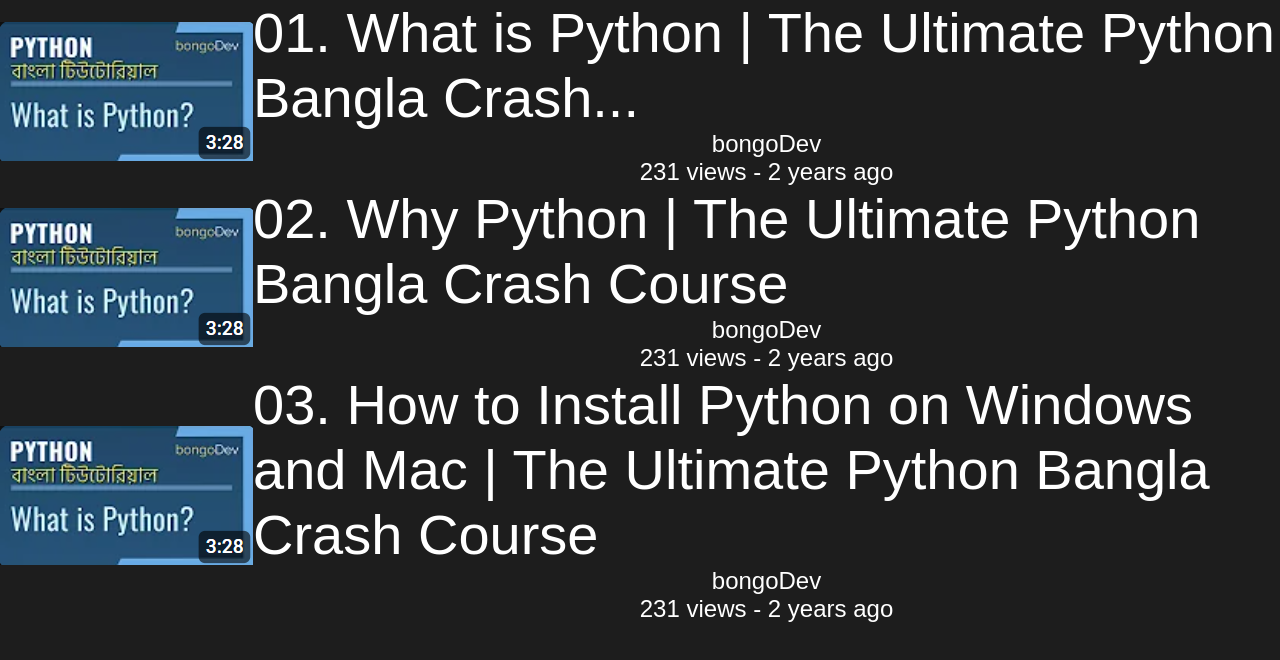
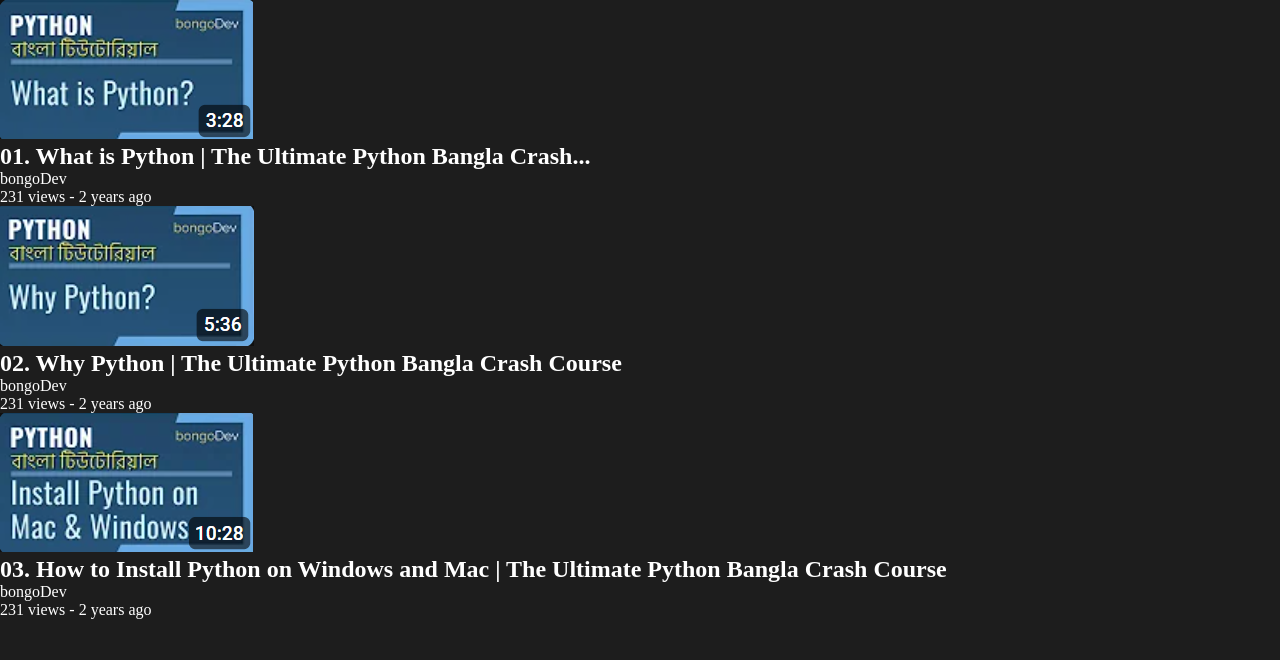
Before and after one commit to mmislam1/Tasks, a plain HTML site: page Task3/project_3/index.html in a window 1280 px wide. Drawn offline with Linux system fonts and the light colour scheme.

Commit message:
Back to previous

```diff
--- a/Task3/project_3/index.html
+++ b/Task3/project_3/index.html
@@ -12,44 +12,49 @@
     <link rel="stylesheet" href="style.css">
 </head>
 <body>
-    <div class="center" style="flex-direction: column;">
+    <div class="container">
 
-      <div class="center" style="flex-direction: row;">
+      <div class="item">
         <div class="imagecontainer">
           <img src="image1.png" alt="thumbnail" class="image">
         </div>
-        <div class="center" style="flex-direction: column;">
-          <h2 class="boldtext">
+        <div class="details">
+          <h2>
 01. What is Python | The Ultimate Python Bangla Crash...</h2>
-          <p class="regulartext">bongoDev</p>
-          <p class="regulartext">231 views - 2 years ago</p>
+          <p>bongoDev</p>
+          <p>231 views - 2 years ago</p>
         </div>
       </div>
 
-      <div class="center" style="flex-direction: row;">
+      <div class="item">
         <div class="imagecontainer">
-          <img src="image1.png" alt="thumbnail" class="image">
+          <img src="image2.png" alt="thumbnail" class="image">
         </div>
-        <div class="center" style="flex-direction: column;">
-          <h2 class="boldtext">
-02. Why Python | The Ultimate Python Bangla Crash Course</h2>
-          <p class="regulartext">bongoDev</p>
-          <p class="regulartext">231 views - 2 years ago</p>
+        <div class="details">
+          <h2>
+
+02. Why Python | The Ultimate Python Bangla Crash Course
+
+
+</h2>
+          <p>bongoDev</p>
+          <p>231 views - 2 years ago</p>
         </div>
       </div>
 
-      <div class="center" style="flex-direction: row;">
+      <div class="item">
         <div class="imagecontainer">
-          <img src="image1.png" alt="thumbnail" class="image">
+          <img src="image3.png" alt="thumbnail" class="image">
         </div>
-        <div class="center" style="flex-direction: column;">
-          <h2 class="boldtext">
-03. How to Install Python on Windows and Mac | The Ultimate Python Bangla Crash Course</h2>
-          <p class="regulartext">bongoDev</p>
-          <p class="regulartext">231 views - 2 years ago</p>
+        <div class="details">
+          <h2>03. How to Install Python on Windows and Mac | The Ultimate Python Bangla Crash Course
+
+
+</h2>
+          <p>bongoDev</p>
+          <p>231 views - 2 years ago</p>
         </div>
       </div>
-
 
     </div>
 </body>
```
